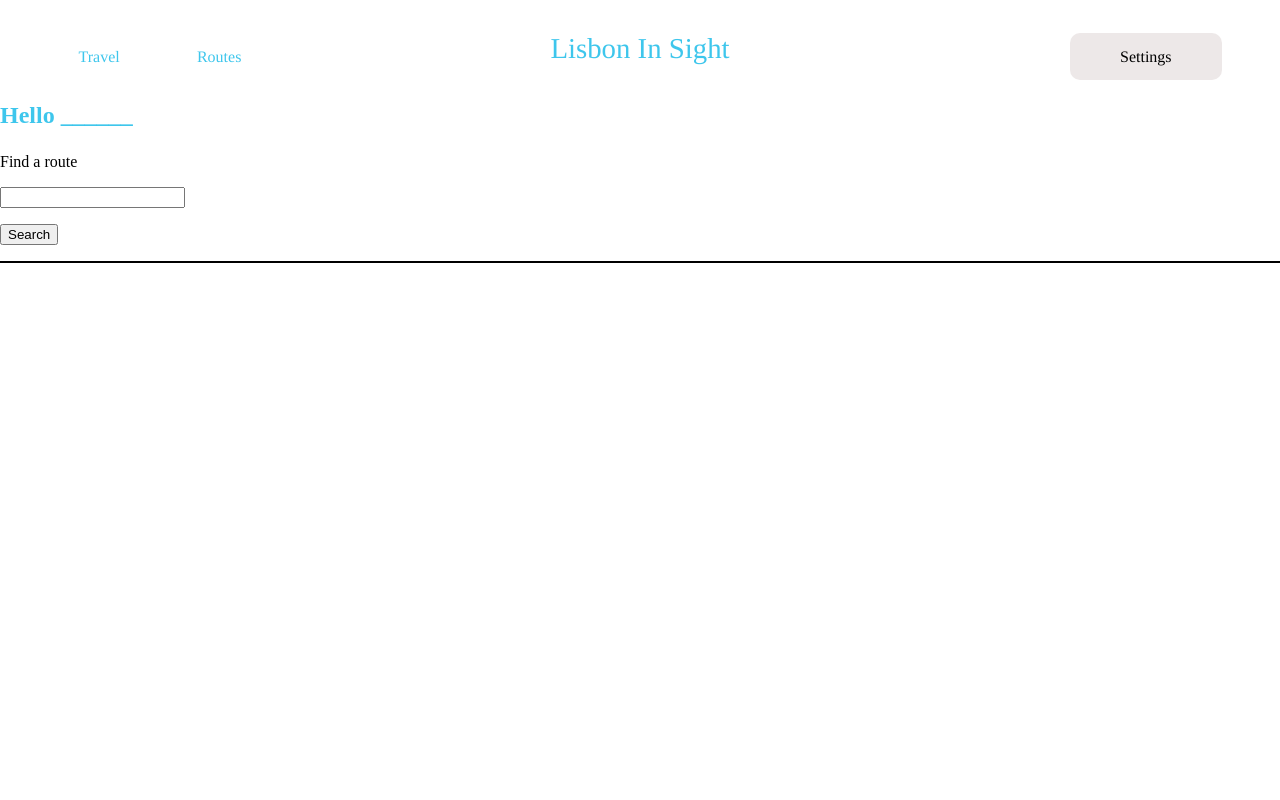
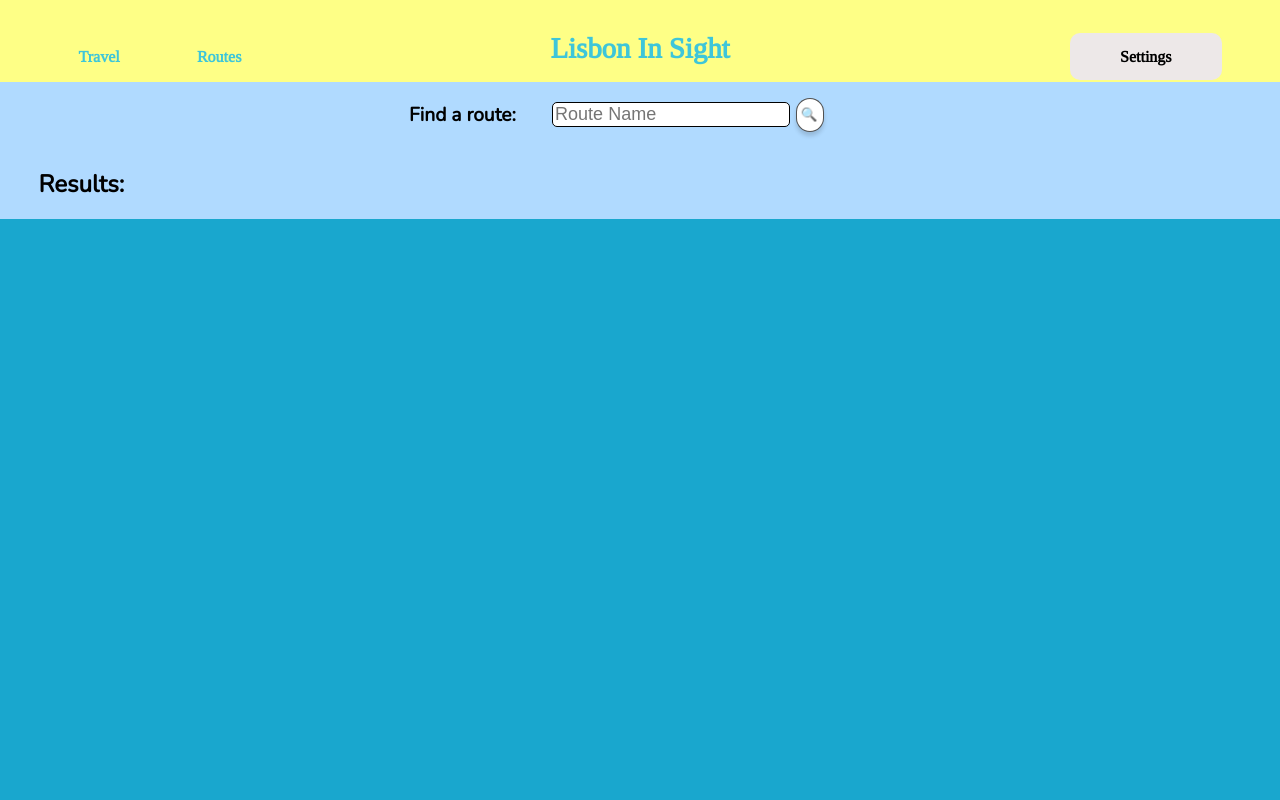
Before and after one commit to MarianaCGoncalves/Lisbon-in-Sight, a website: page public/profile.html in a window 1280 px wide. Shown: the top 800 px of the page. Drawn offline with nearby package versions, Linux system fonts and the light colour scheme; no server answers.

Commit message:
profile interface

```diff
--- a/public/profile.html
+++ b/public/profile.html
@@ -2,9 +2,10 @@
 
 <head>
   <title>Lisbon in Sight</title>
+  <link rel="stylesheet" href="/stylesheets/profile.css">
   <link rel="stylesheet" href="/stylesheets/header.css">
-  <link rel="stylesheet" href="/stylesheets/profile.css">
   <link rel="stylesheet" href="/stylesheets/routecard.css">
+  <link rel="stylesheet" type="text/css" href="//fonts.googleapis.com/css?family=Nunito" />
   <link rel="stylesheet" type="text/css" href="//fonts.googleapis.com/css?family=Tinos" />
   <script src="./javascripts/utils/verifications.js"></script>
   <script src="./javascripts/requests/usersRequests.js"></script>
@@ -36,32 +37,21 @@
     </header>
     <nav>
         <section>
-            <h2 class="test"><span id="user">Hello ______</span></p>
-
-        </section>
-        <p>Find a route</p>
+          <h2>Find a route: </h2>
           <tr>
-            <td><input type="text" autocomplete="username" id="name"></td>
+            <td><input class="input" type="text" autocomplete="username" id="name" placeholder="Route Name"></td>
           </tr>
 
         <p id="msg" class="warning"></p>
-        <p><input type="submit" value="Search" onclick="searchRoute()"></p>
-
+        <p id="s"><button class="search" type="submit" onclick="searchRoute()"></p>
+            <p class="searchText">🔍</p>
+        </section>
+        <h2>Results: </h2>
     </nav>
 
 
-    <main>
-
-        <hr>
-    </main>
-
 
   <footer id="routecard">
-
-
-
-
-
   </footer>
 
 
--- a/public/stylesheets/profile.css
+++ b/public/stylesheets/profile.css
@@ -1,5 +1,6 @@
 body{margin:0px;
   font-family: Nunito;
+  background-color: B0DAFF;
 ;}
 main{
   height: 5%;
@@ -8,9 +9,66 @@ main > hr{
   width: 100%;
   border: 1.2px solid ;
 }
+header{
+  font-weight: bold;
+  background-color: FEFF86;
+}
+header>nav{
+  background-color: FEFF86;
+}
+section>h2{
 
+  padding-right: 4%;
+  font-size: larger;
+  font-family: 'Nunito';
+}
+h2{
+  padding-left: 3%;
+}
+nav{
+  background-color: B0DAFF;
+
+}
+nav>section{
+  padding-left: 30%;
+  padding-right: 5%;
+  gap: 3px;
+  align-items: center;
+  display: flex;
+}
+
+.input{
+
+    display: flex;
+    text-transform: capitalize;
+    color: #000000;
+    background: #FFFFFF;
+    border: 0.3px solid #000000;
+    border-radius: 5px;
+    font-size: large;
+}
+.search{
+    display: flex;
+    align-items: center;
+    justify-content: center;
+    min-width: 35%;
+    background: #FFFFFF;
+    border: 1.5px solid rgba(0, 0, 0, 0.68);
+    box-shadow: 0px 4px 4px rgba(0, 0, 0, 0.15);
+    border-radius: 35px;
+    line-height: 3px;
+    padding-left: 15%;
+}
+main{
+  background-color: B0DAFF;
+}
+main>p{
+  padding-left: 3%;
+  font-size: larger;
+  font-family: 'Nunito';
+}
 footer {
-
+    background-color: 19A7CE;
     width: 100%;
     height: 100%;
     display: flex;
@@ -20,7 +78,7 @@ footer {
     list-style-type: none;
 
   }
-  a,h3,h4,h2,h1{
+  a,h3,h4,h1{
 
     color: rgba(27, 188, 233, 0.849);
     text-decoration: none;
```
